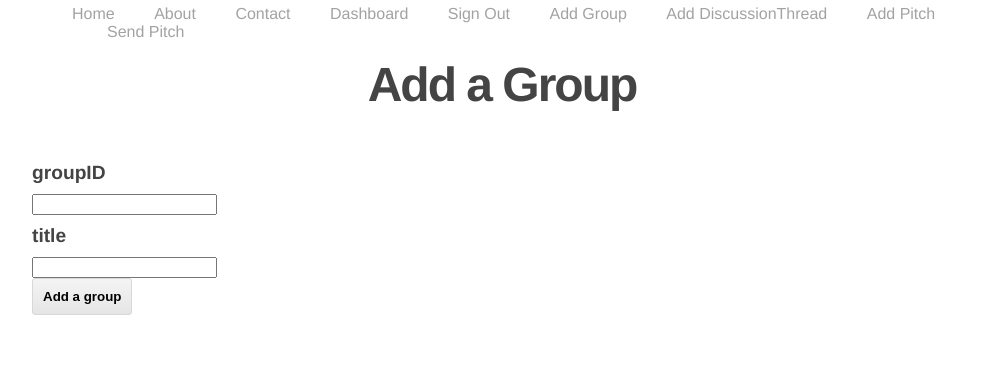
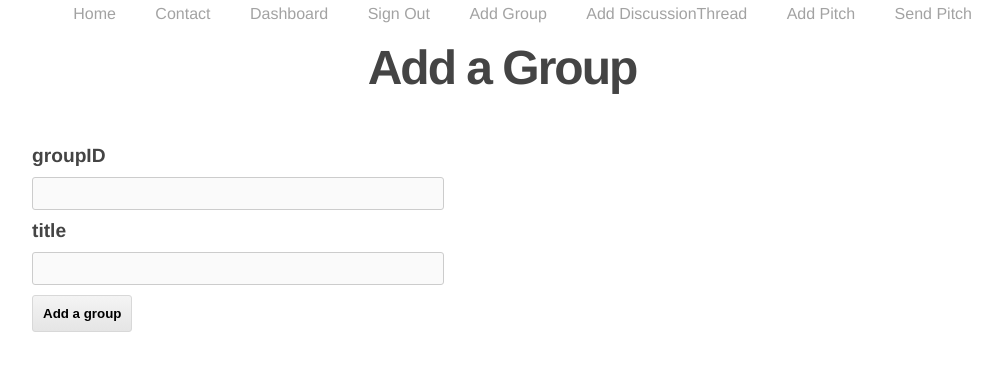
Before and after one commit to prafulfillment/linkedin-sales-tool, a Flask app: page /addGroup in a window 1280 px wide. Shown: the part 35-406 px from the top of the page, without its empty margins (138-1140 px from the left). Run offline with Flask 2, Linux system fonts and the light colour scheme; the visitor is signed in with stand-in values (Sample User, id 1); tables that the repository leaves empty hold one stand-in row (values such as "Sample post"); parts of the project's set-up code (start-up, migrations or seed data) failed here and were passed over.

Commit message:
tidied up css

```diff
--- a/linkedInSales/flaskApp/forms.py
+++ b/linkedInSales/flaskApp/forms.py
@@ -12,7 +12,7 @@ class ContactForm(Form):
 
 class GroupForm(Form):
   groupID = TextField("groupID",  [validators.Required("Please enter the groupID")])
-  title = TextField("title",  [validators.Required("Please enter the group title")])
+  groupTitle = TextField("title",  [validators.Required("Please enter the group title")])
   submit = SubmitField("Add a group")
 
   def __init__(self, *args, **kwargs):
@@ -32,7 +32,7 @@ class GroupForm(Form):
 class PitchForm(Form):
   subject = TextField("subject",  [validators.Required("Please enter the subject")])
   message = TextAreaField("message",  [validators.Required("Please enter the message")])
-  groupTitle = TextField("title",  [validators.Required("Please enter the title")])
+  pitchTitle = TextField("title",  [validators.Required("Please enter the title")])
   submit = SubmitField("Add a pitch")
 
   def __init__(self, *args, **kwargs):
--- a/linkedInSales/flaskApp/routes.py
+++ b/linkedInSales/flaskApp/routes.py
@@ -89,13 +89,13 @@ def addGroup():
       if form.validate() == False:
         return render_template('addGroup.html', form=form)
       else:
-	totalTitle = form.title.data + " - " + form.groupID.data
+	totalTitle = form.groupTitle.data + " - " + form.groupID.data
         newGroup = Group(form.groupID.data, totalTitle)
         db.session.add(newGroup)
         db.session.commit()
 
 	form.groupID.data = ""
-	form.title.data = ""
+	form.groupTitle.data = ""
         return render_template('addGroup.html', form=form, success=True)
 
     elif request.method == 'GET':
@@ -118,13 +118,13 @@ def addPitch():
       if form.validate() == False:
         return render_template('addPitch.html', form=form)
       else:
-        newPitch = Pitch(form.subject.data, form.message.data, form.groupTitle.data)
+        newPitch = Pitch(form.subject.data, form.message.data, form.pitchTitle.data)
         db.session.add(newPitch)
         db.session.commit()
 
         form.subject.data = ""
 	form.message.data = ""
-	form.groupTitle.data = ""
+	form.pitchTitle.data = ""
 	return render_template('addPitch.html', form=form, success=True)
 
     elif request.method == 'GET':
--- a/linkedInSales/flaskApp/static/css/main.css
+++ b/linkedInSales/flaskApp/static/css/main.css
@@ -89,6 +89,12 @@ form label {
 
 form input#name,
 form input#email,
+form input#title,
+form input#groupID,
+form input#url,
+form input#pitchTitle,
+form input#groupTitle,
+form input#pitchNumber,
 form input#subject {
   width: 400px;
   background-color: #fafafa;
@@ -98,6 +104,12 @@ form input#subject {
   border: 1px solid #cccccc;
   padding: 5px;
   font-size: 1.1em;
+}
+
+form input#url,
+form input#pitchNumber,
+form input#groupTitle {
+  margin-bottom: 10px;
 }
 
 form textarea#message {
--- a/linkedInSales/flaskApp/templates/addGroup.html
+++ b/linkedInSales/flaskApp/templates/addGroup.html
@@ -11,7 +11,7 @@
     <div class="flash">{{ message }}</div>
   {% endfor %}
 
-  {% for message in form.title.errors %}
+  {% for message in form.groupTitle.errors %}
     <div class="flash">{{ message }}</div>
   {% endfor %}
 
@@ -21,8 +21,8 @@
     {{ form.groupID.label }}
     {{ form.groupID }}
 
-    {{ form.title.label }}
-    {{ form.title }}
+    {{ form.groupTitle.label }}
+    {{ form.groupTitle }}
 
     {{ form.submit }}
   </form>
--- a/linkedInSales/flaskApp/templates/addPitch.html
+++ b/linkedInSales/flaskApp/templates/addPitch.html
@@ -15,15 +15,15 @@
     <div class="flash">{{ message }}</div>
   {% endfor %}
 
-  {% for message in form.groupTitle.errors %}
+  {% for message in form.pitchTitle.errors %}
     <div class="flash">{{ message }}</div>
   {% endfor %}
 
   <form action="{{ url_for('addPitch') }}" method=post>
     {{ form.hidden_tag() }}
 
-    {{ form.groupTitle.label }}
-    {{ form.groupTitle }}
+    {{ form.pitchTitle.label }}
+    {{ form.pitchTitle }}
 
     {{ form.subject.label }}
     {{ form.subject }}
--- a/linkedInSales/flaskApp/templates/layout.html
+++ b/linkedInSales/flaskApp/templates/layout.html
@@ -12,7 +12,6 @@
       <nav>
         <ul class="menu">
           <li><a href="{{ url_for('home') }}">Home</a></li>
-          <li><a href="{{ url_for('about') }}">About</a></li>
           <li><a href="{{ url_for('contact') }}">Contact</a></li>
           {% if 'email' in session %}
           <li><a href="{{ url_for('profile') }}">Dashboard</a></li>
@@ -22,7 +21,6 @@
 	  <li><a href="{{ url_for('addPitch') }}">Add Pitch</a></li>
 	  <li><a href="{{ url_for('sendPitch') }}">Send Pitch</a></li>
 	  {% else %}
-          <li><a href="{{ url_for('signup') }}">Sign Up</a></li>
           <li><a href="{{ url_for('signin') }}">Sign In</a></li>
           {% endif %}
         </ul>
```
